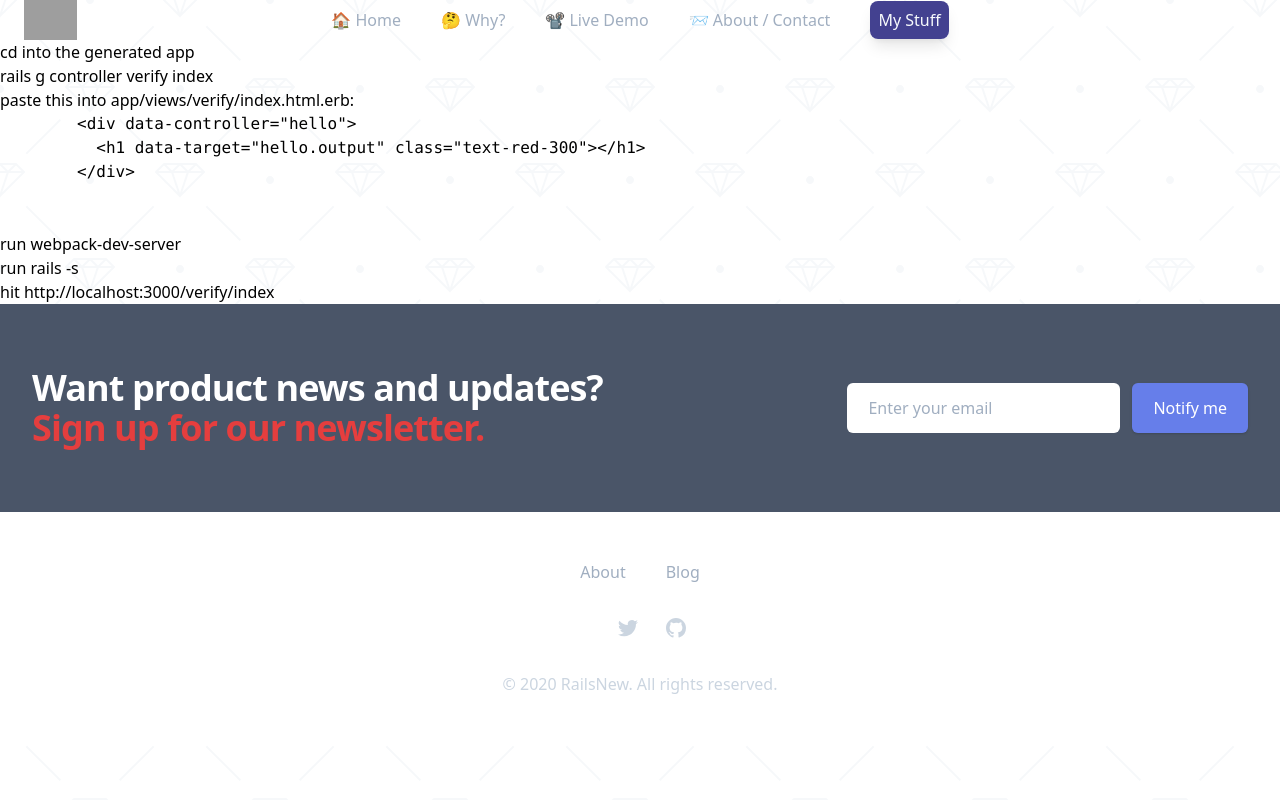
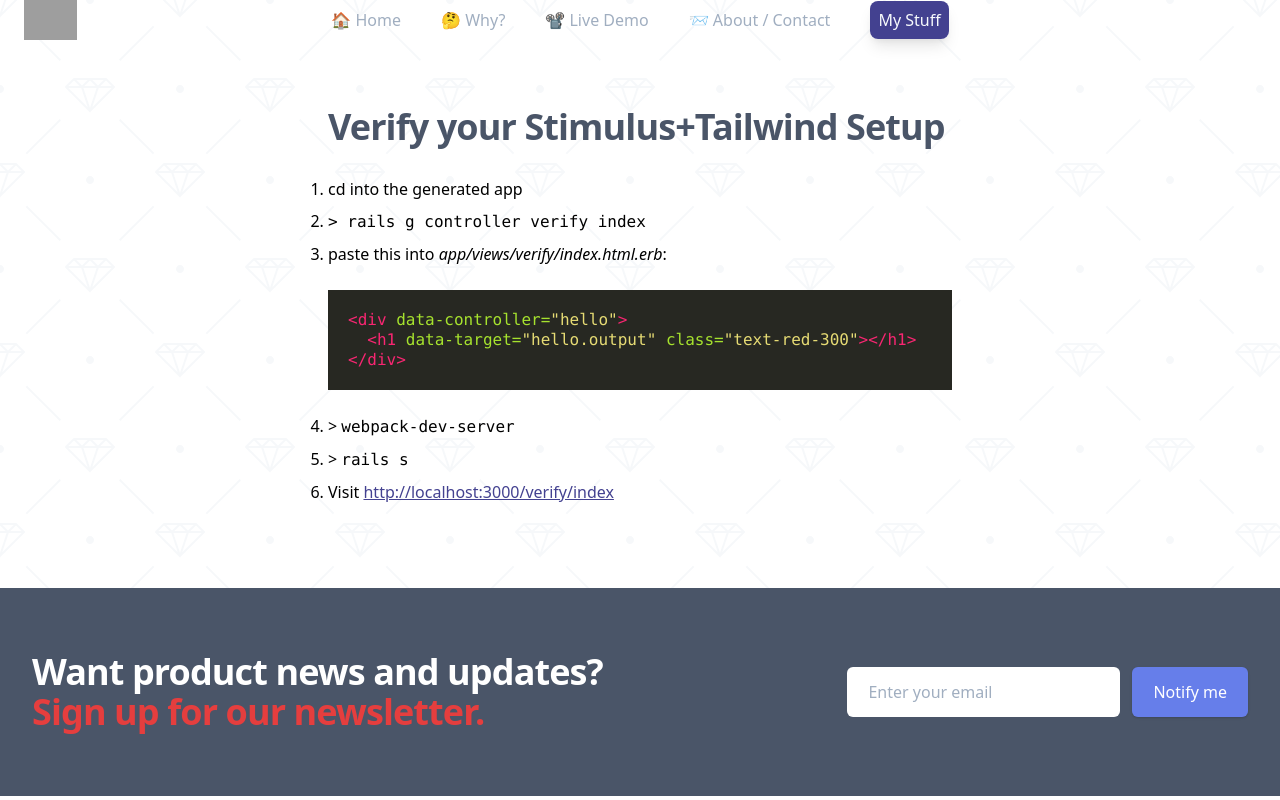
Before and after one commit to miatrinity/railsnew.io, a Nuxt app: page /stimulus-tailwind-verify in a window 1280 px wide. Shown: the top 800 px of the page. Built offline with nearby package versions, Linux system fonts and the light colour scheme; grey boxes are pictures that could not be loaded.

Commit message:
Tidy up Stimulus + Tailwind verification instructions

```diff
--- a/pages/stimulus-tailwind-verify.vue
+++ b/pages/stimulus-tailwind-verify.vue
@@ -1,21 +1,37 @@
 <template>
-  <div>
-    <ol>
+  <div class="max-w-2xl py-0 px-6 mx-auto mt-16 mb-20">
+    <h1
+      class="text-4xl font-semibold antialiased text-gray-700 tracking-tight leading-tight mb-6"
+    >
+      Verify your Stimulus+Tailwind Setup
+    </h1>
+    <ol class="list-decimal leading-loose">
       <li>cd into the generated app</li>
-      <li>rails g controller verify index</li>
+      <li><pre>> rails g controller verify index</pre></li>
       <li>
-        paste this into app/views/verify/index.html.erb:
-
-        <pre>
-        &lt;div data-controller="hello"&gt;
-          &lt;h1 data-target="hello.output" class="text-red-300"&gt;&lt;/h1&gt;
-        &lt;/div&gt;
-
-        </pre>
+        paste this into
+        <span class="italic">app/views/verify/index.html.erb</span>:
+        <div
+          style="background: #272822; overflow:auto;width:auto;"
+          class="px-5 my-5"
+        >
+          <pre style="margin: 0; line-height: 125%">
+<span style="color: #f92672">&lt;div</span> <span style="color: #a6e22e">data-controller=</span><span style="color: #e6db74">&quot;hello&quot;</span><span style="color: #f92672">&gt;</span>
+  <span style="color: #f92672">&lt;h1</span> <span style="color: #a6e22e">data-target=</span><span style="color: #e6db74">&quot;hello.output&quot;</span> <span style="color: #a6e22e">class=</span><span style="color: #e6db74">&quot;text-red-300&quot;</span><span style="color: #f92672">&gt;&lt;/h1&gt;</span>
+<span style="color: #f92672">&lt;/div&gt;</span>
+          </pre>
+        </div>
       </li>
-      <li>run webpack-dev-server</li>
-      <li>run rails -s</li>
-      <li>hit http://localhost:3000/verify/index</li>
+      <li>> <code>webpack-dev-server</code></li>
+      <li>> <code>rails s</code></li>
+      <li>
+        Visit
+        <a
+          href="http://localhost:3000/verify/index"
+          class="underline text-indigo-800"
+          >http://localhost:3000/verify/index</a
+        >
+      </li>
     </ol>
   </div>
 </template>
```
